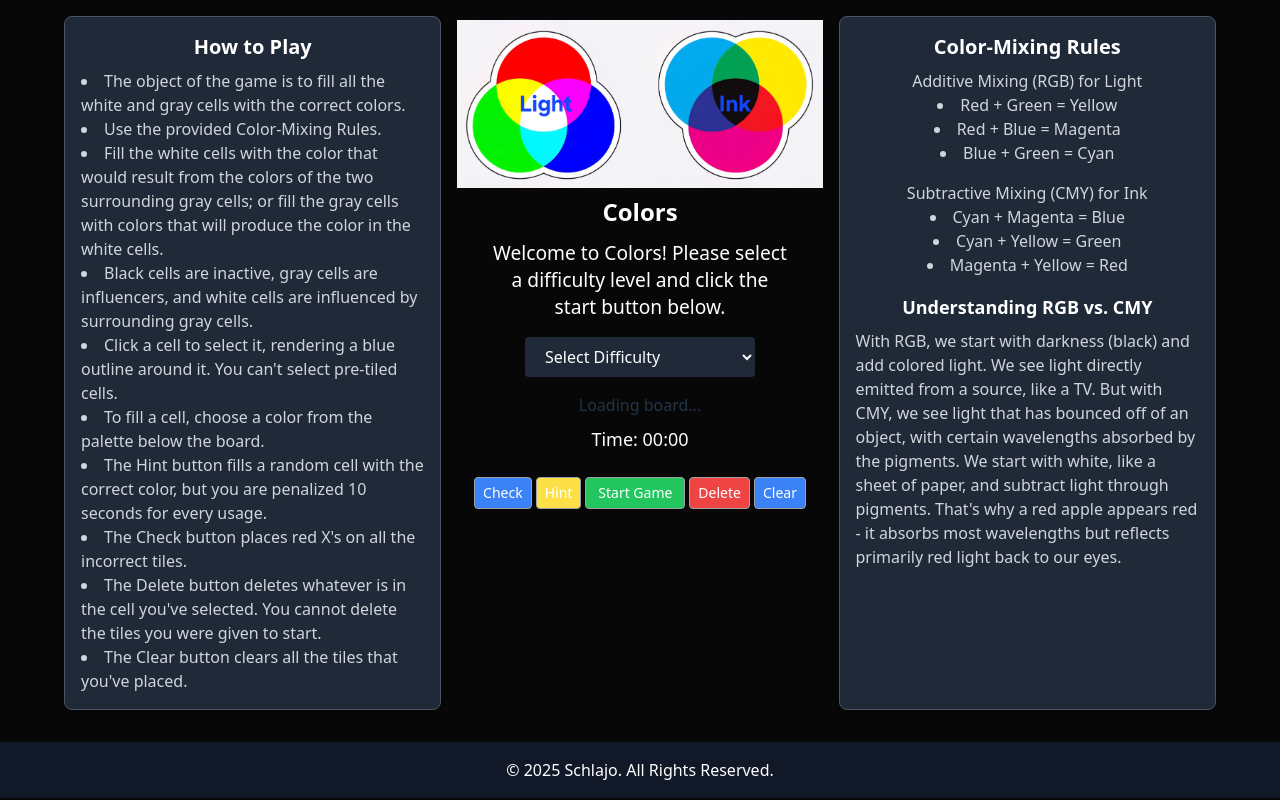
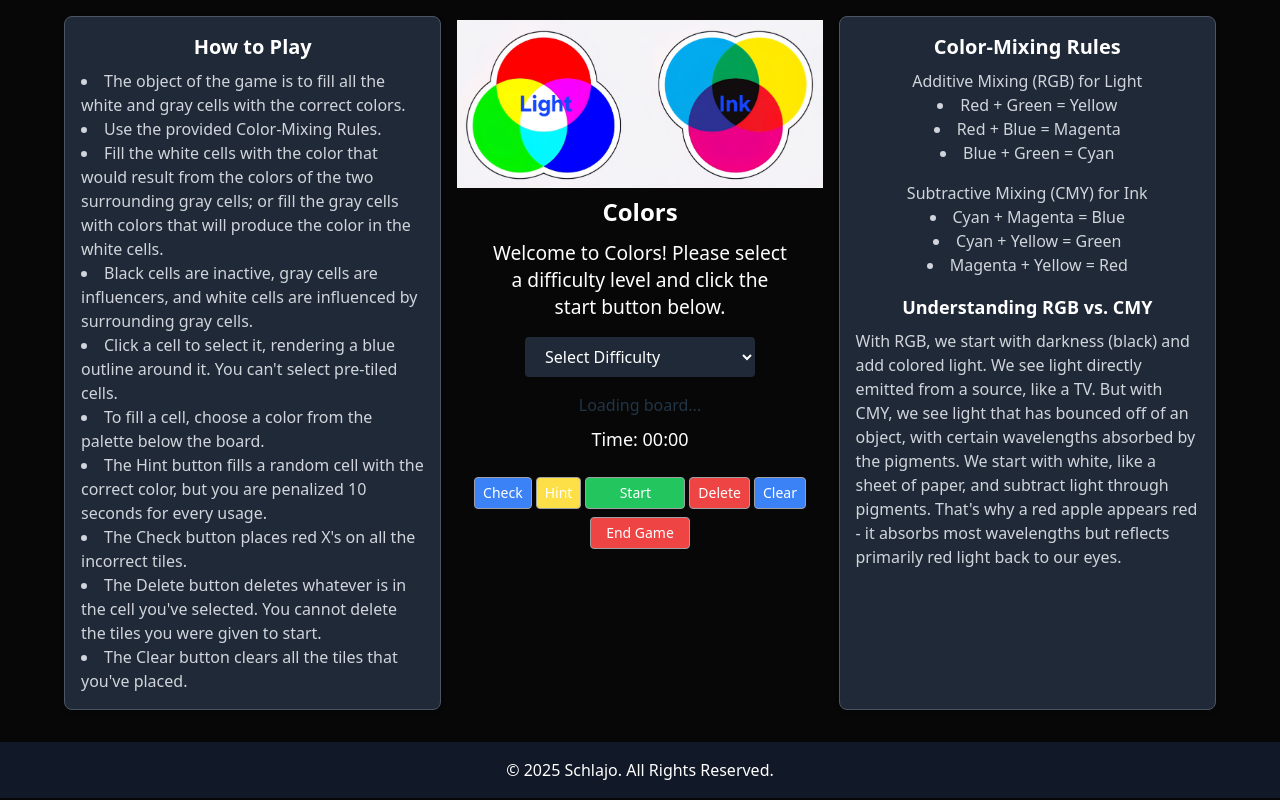
Before and after one commit to schlajo/colors-game, a React (Vite) app: page / in a window 1280 px wide. Built offline with nearby package versions, Linux system fonts and the light colour scheme.

Commit message:
Changed the Start button's counter-button to be a Pause button, and moved the End Game button to below it.

```diff
--- a/src/App.jsx
+++ b/src/App.jsx
@@ -21,18 +21,19 @@ const App = () => {
   const [startTime, setStartTime] = useState(null);
   const [elapsedTime, setElapsedTime] = useState(0);
   const [gameStarted, setGameStarted] = useState(false);
+  const [isPaused, setIsPaused] = useState(false);
   const [timerShake, setTimerShake] = useState(false);
-  const [difficulty, setDifficulty] = useState(null); // Start with null for "Select Difficulty"
+  const [difficulty, setDifficulty] = useState(null);
 
   useEffect(() => {
     let timer;
-    if (startTime && !isGameWon) {
+    if (startTime && !isGameWon && !isPaused) {
       timer = setInterval(() => {
         setElapsedTime(Date.now() - startTime);
       }, 1000);
     }
     return () => clearInterval(timer);
-  }, [startTime, isGameWon]);
+  }, [startTime, isGameWon, isPaused]);
 
   const formatTime = (ms) => {
     const seconds = Math.floor((ms / 1000) % 60);
@@ -43,7 +44,7 @@ const App = () => {
   };
 
   const initializeBoard = () => {
-    if (!difficulty) return; // Do nothing if no difficulty is selected
+    if (!difficulty) return;
     console.log("initializeBoard called with difficulty:", difficulty);
     const solution = generateSolution(difficulty);
     console.log("Solution generated:", solution);
@@ -65,6 +66,7 @@ const App = () => {
       setStartTime(Date.now());
       setElapsedTime(0);
       setGameStarted(true);
+      setIsPaused(false);
     } else {
       console.log("No solution generated, resetting to empty board");
       const emptyBoard = createBoard(difficulty);
@@ -76,6 +78,20 @@ const App = () => {
     setIsGameWon(false);
     setLightAnimation(false);
     setShowCongrats(false);
+  };
+
+  const togglePause = () => {
+    if (!gameStarted || isGameWon) return;
+    if (isPaused) {
+      // Resume game
+      setStartTime(Date.now() - elapsedTime);
+      setIsPaused(false);
+      console.log("Game resumed, timer restarted from:", formatTime(elapsedTime));
+    } else {
+      // Pause game
+      setIsPaused(true);
+      console.log("Game paused at:", formatTime(elapsedTime));
+    }
   };
 
   const endGame = () => {
@@ -97,10 +113,11 @@ const App = () => {
     setLightAnimation(false);
     setShowCongrats(false);
     setGameStarted(false);
+    setIsPaused(false);
   };
 
   const checkSolution = () => {
-    if (isGameWon) return;
+    if (isGameWon || isPaused) return;
     const newBoard = JSON.parse(JSON.stringify(board));
     let isCorrect = true;
     for (let row = 0; row < DIFFICULTY_CONFIG[difficulty].GRID_SIZE; row++) {
@@ -132,6 +149,7 @@ const App = () => {
       setLightAnimation(false);
       setShowCongrats(true);
       setGameStarted(false);
+      setIsPaused(false);
     }, 1000);
   };
 
@@ -152,7 +170,7 @@ const App = () => {
   };
 
   const getHint = () => {
-    if (isGameWon) return;
+    if (isGameWon || isPaused) return;
     const emptyCells = [];
     for (let row = 0; row < DIFFICULTY_CONFIG[difficulty].GRID_SIZE; row++) {
       for (let col = 0; col < DIFFICULTY_CONFIG[difficulty].GRID_SIZE; col++) {
@@ -182,7 +200,7 @@ const App = () => {
 
     if (startTime) {
       setStartTime((prevStartTime) => {
-        const newStartTime = prevStartTime - 10000;
+        const newStartTime = prevStartTime - 15000;
         setElapsedTime(Date.now() - newStartTime);
         return newStartTime;
       });
@@ -200,7 +218,7 @@ const App = () => {
   };
 
   const deleteLast = () => {
-    if (isGameWon) return;
+    if (isGameWon || isPaused) return;
     if (!selectedCell) {
       alert("No cell selected to delete!");
       return;
@@ -222,7 +240,7 @@ const App = () => {
   };
 
   const clearBoard = () => {
-    if (isGameWon) return;
+    if (isGameWon || isPaused) return;
     const newBoard = JSON.parse(JSON.stringify(board));
     for (let row = 0; row < DIFFICULTY_CONFIG[difficulty].GRID_SIZE; row++) {
       for (let col = 0; col < DIFFICULTY_CONFIG[difficulty].GRID_SIZE; col++) {
@@ -238,7 +256,7 @@ const App = () => {
   };
 
   const handleCellClick = (row, col) => {
-    if (isGameWon) return;
+    if (isGameWon || isPaused) return;
     console.log(
       `Cell clicked: [${row},${col}], isHole=${board[row][col].isHole}, isClue=${board[row][col].isClue}, hasColor=${board[row][col].color}`
     );
@@ -251,7 +269,7 @@ const App = () => {
   };
 
   const handleColorButton = (color) => {
-    if (isGameWon) return;
+    if (isGameWon || isPaused) return;
     if (!selectedCell) {
       alert("Please select a cell first!");
       console.log("Color button clicked, but no cell selected");
@@ -281,7 +299,8 @@ const App = () => {
     const newDifficulty = e.target.value;
     setDifficulty(newDifficulty);
     setGameStarted(false);
-    setBoard(createBoard(newDifficulty)); // Show empty board with holes
+    setIsPaused(false);
+    setBoard(newDifficulty ? createBoard(newDifficulty) : null);
     setSolutionBoard([]);
     setShowCongrats(false);
     setStartTime(null);
@@ -351,7 +370,7 @@ const App = () => {
               value={difficulty || ""}
               onChange={handleDifficultyChange}
               className="px-4 py-2 bg-gray-800 text-white rounded"
-              disabled={gameStarted && !showCongrats}
+              disabled={gameStarted && !showCongrats && !isPaused}
             >
               <option value="" disabled>
                 Select Difficulty
@@ -365,12 +384,18 @@ const App = () => {
           </div>
           <div className="relative">
             {board ? (
+              isPaused ? (
+                <div className="paused-message text-white text-lg text-center">
+                  Game Paused
+                </div>
+              ) : (
                 <ColorBoard
                   board={board}
                   onCellClick={handleCellClick}
                   selectedCell={selectedCell}
                   lightAnimation={lightAnimation}
                 />
+              )
             ) : (
               <div>Loading board...</div>
             )}
@@ -396,14 +421,15 @@ const App = () => {
               colors={difficulty ? DIFFICULTY_CONFIG[difficulty].COLORS : []}
             />
           </div>
-          <div className="w-full lg:w-2/4 flex flex-nowrap justify-center gap-1 mt-4">
+          <div className="w-full lg:w-2/4 flex flex-col items-center gap-2 mt-4">
+            <div className="flex flex-nowrap justify-center gap-1 w-full">
               <button
                 onClick={() => {
                   console.log("Check button clicked");
                   checkSolution();
                 }}
                 className="px-2 h-8 bg-blue-500 text-white rounded hover:bg-blue-600 text-sm flex-shrink"
-              disabled={isGameWon || !gameStarted}
+                disabled={isGameWon || !gameStarted || isPaused}
               >
                 Check
               </button>
@@ -413,15 +439,15 @@ const App = () => {
                   getHint();
                 }}
                 className="px-2 h-8 bg-yellow-300 text-white rounded hover:bg-yellow-600 text-sm flex-shrink"
-              disabled={isGameWon || !gameStarted}
+                disabled={isGameWon || !gameStarted || isPaused}
               >
                 Hint
               </button>
               <button
                 onClick={() => {
                   if (gameStarted && !showCongrats) {
-                  console.log("End Game button clicked");
-                  endGame();
+                    console.log("Pause/Resume button clicked");
+                    togglePause();
                   } else {
                     console.log("Start Game button clicked");
                     initializeBoard();
@@ -434,7 +460,11 @@ const App = () => {
                 }`}
                 disabled={!difficulty}
               >
-              {gameStarted && !showCongrats ? "End Game" : "Start Game"}
+                {gameStarted && !showCongrats
+                  ? isPaused
+                    ? "Resume"
+                    : "Pause"
+                  : "Start"}
               </button>
               <button
                 onClick={() => {
@@ -442,7 +472,7 @@ const App = () => {
                   deleteLast();
                 }}
                 className="px-2 h-8 bg-red-500 text-white rounded hover:bg-red-600 text-sm flex-shrink"
-              disabled={isGameWon || !gameStarted}
+                disabled={isGameWon || !gameStarted || isPaused}
               >
                 Delete
               </button>
@@ -452,9 +482,20 @@ const App = () => {
                   clearBoard();
                 }}
                 className="px-2 h-8 bg-blue-500 text-white rounded hover:bg-blue-600 text-sm flex-shrink"
-              disabled={isGameWon || !gameStarted}
+                disabled={isGameWon || !gameStarted || isPaused}
               >
                 Clear
+              </button>
+            </div>
+            <button
+              onClick={() => {
+                console.log("End Game button clicked");
+                endGame();
+              }}
+              className="px-2 h-8 bg-red-500 text-white rounded hover:bg-red-600 text-sm w-[100px]"
+              disabled={!gameStarted || showCongrats}
+            >
+              End Game
             </button>
           </div>
         </div>
--- a/src/index.css
+++ b/src/index.css
@@ -194,3 +194,12 @@ body,
   max-width: 300px;
   line-height: 1.4;
 }
+
+/* Paused message styling */
+.paused-message {
+  font-size: 1.2rem;
+  font-weight: 500;
+  max-width: 300px;
+  line-height: 1.4;
+  min-height: 48px; /* Match cell height for alignment */
+}
```
Lines whose indentation alone changed are shown as unchanged.
